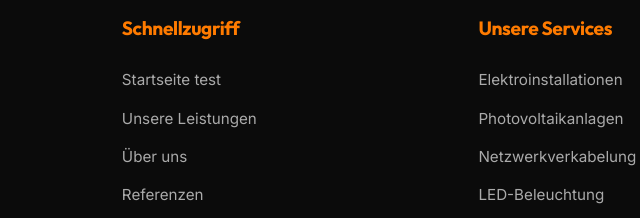
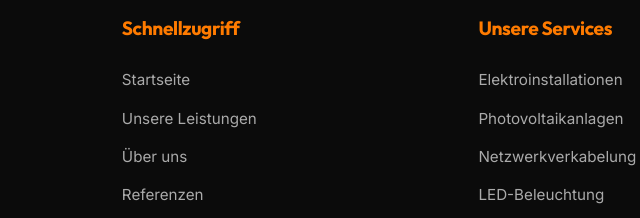
Before and after one commit to elektrikerchemnitz1-ops/page-generator, a plain HTML site: page index.html in a window 1280 px wide. Shown: the part 361-579 px from the top of the page, 445-1085 px from the left. Drawn offline with Linux system fonts and the light colour scheme.

Commit message:
Deploying to gh-pages from @ elektrikerchemnitz1-ops/page-generator@e971a352a4e896587331c29071abc796b9495873 🚀

```diff
--- a/index.html
+++ b/index.html
@@ -1499,8 +1499,8 @@ textarea.form-control {
         <ul class="footer-links-list">
 
     <li>
-        <a href="#home">
-            Startseite test
+        <a href="#">
+            Startseite
         </a>
     </li>
 
```
